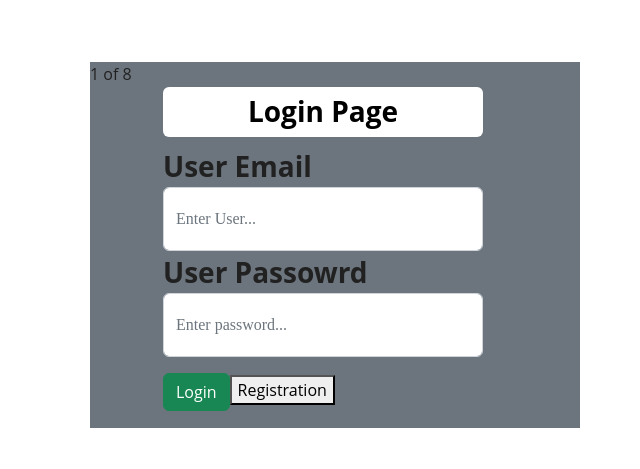
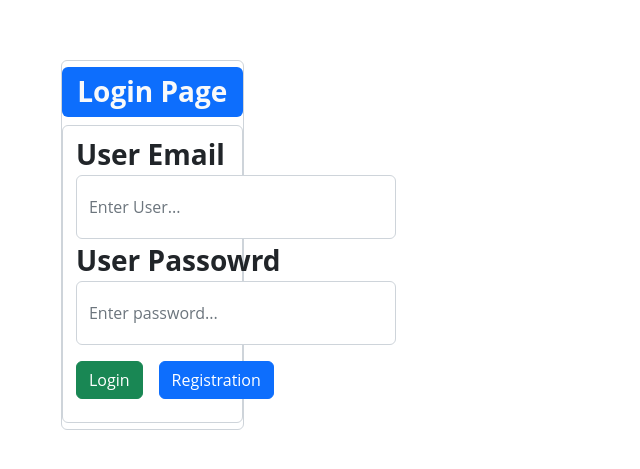
Before and after one commit to kyamantoshkumar/Chat-React, a React (Create React App) app: page / in a window 1280 px wide. Shown: the part 155-624 px from the top of the page, without its empty margins (305-945 px from the left). Built offline with nearby package versions, Linux system fonts and the light colour scheme; no server answers.

Commit message:
Update Login.jsx

```diff
--- a/src/pages/Login.jsx
+++ b/src/pages/Login.jsx
@@ -40,6 +40,7 @@ const Login = () => {
         }
         navigate("/room")
     };
+
     const errorMessage = () => {
         return (
             <div
@@ -68,34 +69,32 @@ const Login = () => {
         width: "20rem",
         height: "4rem",
         body: "center",
-        fontFamily: 'text new roman'
-
+        // fontFamily: 'text new roman'
     }
     return (
         <>
-            <div className="conatiner bg-secondary ">
+            <div className="conatiner">
                 <div className="col-md-8 col-sm-12">
-                    1 of 8
+                    {/* 1 of 8 */}
                 </div>
-                <div className="col-md-4 col-sm-12 mx-5">
-                    <div className="col-md-12 col-sm-12 px-4">
+                <div className="col-md-4 col-sm-12">
+                    <div className="col-md-12 col-sm-12 form-control">
                         <div className="row">
 
                             <div className="messages">
                                 {errorMessage()}
                                 {successMessage()}
                             </div>
-                            <form>
-                                <div>
+                                <h6 className="fs-3 bg-primary fw-bold ff-timeeNewRoman text-light text-center py-2 rounded">Login Page</h6>
+                                <form className="form-control w-100">
                                     <table>
                                         <thead>
                                             <th>
-                                                <h6 className="fs-3 bg-white fw-bold ff-timeeNewRoman text-black text-center py-2 rounded">Login Page</h6>
                                                 <tr>
                                                     <label className="fs-3" htmlFor="user">User Email</label>
                                                     <input
                                                         style={myStyle}
-                                                        className="form-control"
+                                                        className="input form-control"
                                                         type="email"
                                                         value={email}
                                                         placeholder="Enter User..."
@@ -105,7 +104,7 @@ const Login = () => {
                                                     <label className="fs-3" htmlFor="email">User Passowrd</label>
                                                     <input
                                                         style={myStyle}
-                                                        className="form-control"
+                                                        className="input form-control"
                                                         type="password"
                                                         value={password}
                                                         placeholder="Enter password..."
@@ -114,13 +113,13 @@ const Login = () => {
                                                 </tr>
                                                 <tr>
                                                     <button className="btn btn-success my-3 mw-100" onClick={handleSubmit}>Login</button>
-                                                    <button  onClick={()=>navigate("/registration")}>Registration</button>
+                                                    <button className="btn btn-primary mx-3" onClick={()=>navigate("/registration")}>Registration</button>
                                                 </tr>
                                             </th>
                                         </thead>
+
                                     </table>
-                                </div>
-                            </form>
+                                    </form>
                         </div>
                     </div>
                 </div>
```
